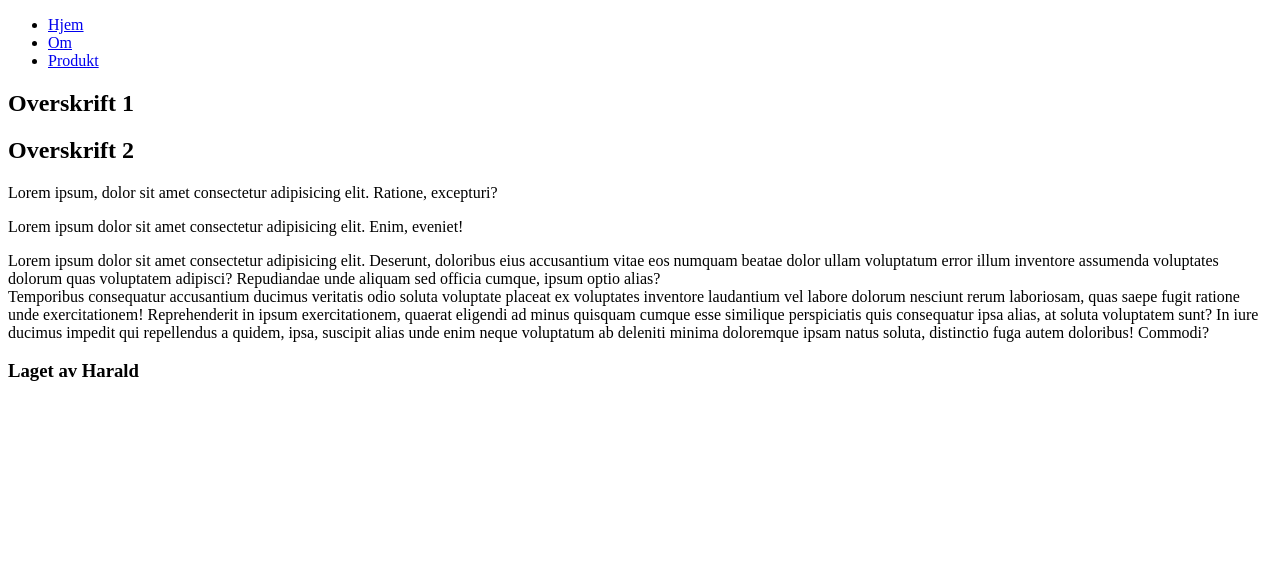
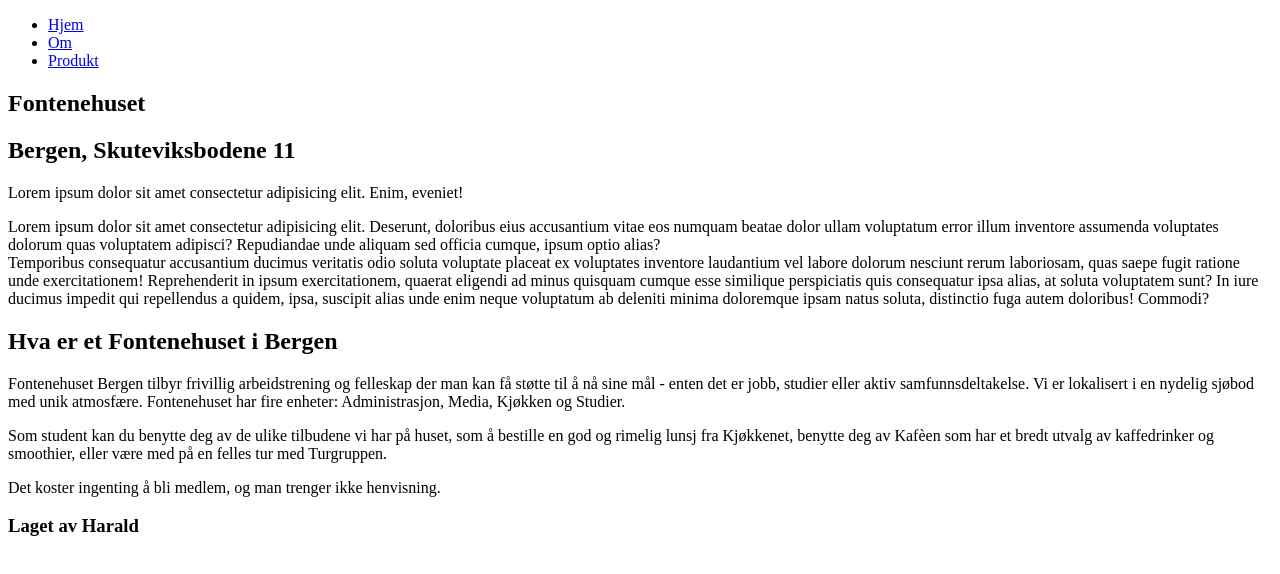
Before and after one commit to Lazy-CSharp-Coder/KodeloftetDag2, a website: page index.html in a window 1280 px wide. Drawn offline with Linux system fonts and the light colour scheme.

Commit message:
lagt inn om oss

```diff
--- a/index.html
+++ b/index.html
@@ -19,7 +19,7 @@
             <a href="#hjem">Hjem</a>
           </li>
           <li>
-            <a href="'">Om</a>
+            <a href="#om'">Om</a>
           </li>
           <li>
             <a href="'">Produkt</a>
@@ -32,12 +32,11 @@
       <!-- Hovedinnhold: introduksjon, produkt, fremvisning -->
       <section id="hjem">
         <!-- Hero / Main / Home -->
-        <h1>Overskrift 1</h1>
-        <h2>Overskrift 2</h2>
+        <h1>Fontenehuset</h1>
+        <h2>Bergen, Skuteviksbodene 11</h2>
 
         <p>
-          Lorem ipsum, dolor sit amet consectetur adipisicing elit. Ratione,
-          excepturi?
+
         </p>
         <p>
           Lorem ipsum dolor sit amet consectetur adipisicing elit. Enim,
@@ -61,6 +60,24 @@
           distinctio fuga autem doloribus! Commodi?
         </p>
       </section>
+      <section id="om">
+        <h2>Hva er et Fontenehuset i Bergen</h2>
+        <p>
+          Fontenehuset Bergen tilbyr frivillig arbeidstrening og felleskap der man kan få støtte
+          til å nå sine mål - enten det er jobb, studier eller aktiv samfunnsdeltakelse. Vi er lokalisert
+          i en nydelig sjøbod med unik atmosfære. Fontenehuset har fire enheter: Administrasjon, Media,
+          Kjøkken og Studier.
+        </p>
+        <p>
+          Som student kan du benytte deg av de ulike tilbudene vi har på huset, som å bestille en god og rimelig
+          lunsj fra Kjøkkenet, benytte deg av Kafèen som har et bredt utvalg av kaffedrinker og smoothier, eller
+          være med på en felles tur med Turgruppen.
+        </p>
+        <p>
+          Det koster ingenting å bli medlem, og man trenger ikke henvisning.
+        </p>
+
+      </section>
     </main>
 
     <footer>
```
Also changed, not shown: Images/fontenehusetlogo.png (added).
